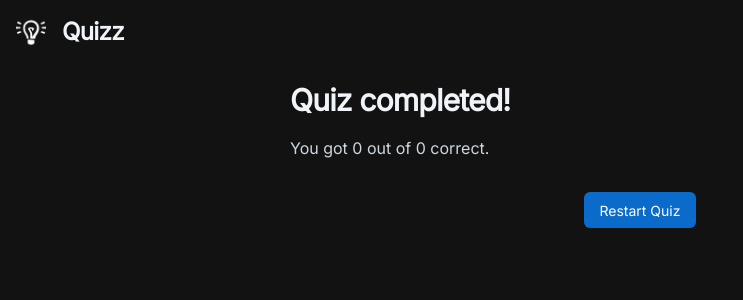
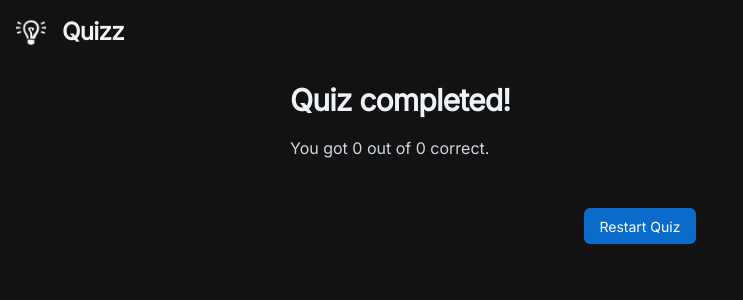
Before and after one commit to kglab99/trivia, a React (Vite) app: page /quiz-results in a window 1280 px wide. Shown: the top 300 px of the page, without its empty margins (0-743 px from the left). Built offline with nearby package versions, Linux system fonts and the light colour scheme.

Commit message:
added animation with framer

```diff
--- /dev/null
+++ b/src/MotionWrapper.jsx
@@ -0,0 +1,17 @@
+// MotionWrapper.js
+import { motion } from "framer-motion";
+
+// Define your custom motion div component with default animations
+const MotionWrapper = ({ children, initial = { opacity: 0, x: -20 }, animate = { opacity: 1, x: 0 }, exit = { opacity: 0, x: 20 }, transition = { duration: 0.1, ease: "easeInOut" }, ...props }) => (
+  <motion.div
+    initial={initial}
+    animate={animate}
+    exit={exit}
+    transition={transition}
+    {...props} // Spread other props to support additional customizations
+  >
+    {children}
+  </motion.div>
+);
+
+export default MotionWrapper;
--- a/src/components/quiz/Categories.jsx
+++ b/src/components/quiz/Categories.jsx
@@ -1,16 +1,21 @@
-import { useState, useEffect } from "react";
+import { useState, useEffect, useContext } from "react";
 import { useNavigate } from "react-router-dom";
 import { Typography } from "@mui/joy";
-import Box from "@mui/joy/Box"; // Use Box from @mui/joy
+import Box from "@mui/joy/Box";
 import List from "@mui/joy/List";
 import ListItem from "@mui/joy/ListItem";
 import ListItemButton from "@mui/joy/ListItemButton";
 import ListItemContent from "@mui/joy/ListItemContent";
 import { KeyboardArrowRight } from "@mui/icons-material";
 import Divider from "@mui/joy/Divider";
-import { useContext } from "react";
+import Button from "@mui/joy/Button";
+import { motion } from "framer-motion";
 import { QuizContext } from "../../App";
-import Button from "@mui/joy/Button";
+import MotionWrapper from "../../MotionWrapper"; // Import the custom MotionWrapper
+
+// Create motion-enabled components
+const MotionButton = motion(Button);
+const MotionListItemButton = motion(ListItemButton);
 
 export default function Categories() {
   const navigate = useNavigate();
@@ -70,6 +75,7 @@ export default function Categories() {
   };
 
   return (
+    <MotionWrapper>
       <Box
         component="div"
         sx={{
@@ -80,10 +86,13 @@ export default function Categories() {
         }}
       >
         {quizInProgress && (
-        <Button
+          <MotionButton
             onClick={handleResumeQuiz}
             size="md"
             variant="outlined"
+            whileHover={{ scale: 1.1, backgroundColor: "#e0e0e0" }}
+            whileTap={{ scale: 0.95 }}
+            transition={{ duration: 0.2, ease: "easeInOut" }}
             sx={{
               mt: 0,
               mb: 2,
@@ -91,7 +100,7 @@ export default function Categories() {
             }}
           >
             Go back to quiz
-        </Button>
+          </MotionButton>
         )}
 
         <Box sx={{ width: "70%", textAlign: "left" }}>
@@ -116,17 +125,21 @@ export default function Categories() {
           >
             {categories.map((category) => (
               <div key={category.id}>
-              <ListItem>
-                <ListItemButton onClick={() => handleCategorySelect(category)}>
+                <MotionListItemButton
+                  onClick={() => handleCategorySelect(category)}
+                  whileHover={{ scale: 1.05 }}
+                  whileTap={{ scale: 0.95 }}
+                  transition={{ duration: 0.2, ease: "easeInOut" }}
+                >
                   <ListItemContent>{category.name}</ListItemContent>
                   <KeyboardArrowRight />
-                </ListItemButton>
-              </ListItem>
+                </MotionListItemButton>
                 <Divider orientation="horizontal" />
               </div>
             ))}
           </List>
         </Box>
       </Box>
+    </MotionWrapper>
   );
 }
--- a/src/components/quiz/NumQuestionsChoice.jsx
+++ b/src/components/quiz/NumQuestionsChoice.jsx
@@ -6,6 +6,8 @@ import Button from "@mui/joy/Button";
 import { useNavigate } from "react-router-dom";
 import { QuizContext } from "../../App";
 import Loading from "../Loading";
+import { motion, AnimatePresence } from "framer-motion";
+import MotionWrapper from "../../MotionWrapper"; // Import the custom MotionWrapper
 
 export default function NumQuestionsChoice() {
   const {
@@ -52,7 +54,7 @@ export default function NumQuestionsChoice() {
     }
   }, [questionsReady, loading, navigate]);
 
-  const handleChange = (value) => {
+  const handleChange = (event, value) => {
     setQuestionsCount(value);
   };
 
@@ -65,17 +67,17 @@ export default function NumQuestionsChoice() {
     if (readyToFetch) {
       setConfirmed(true);
     }
-  }),
-    [readyToFetch];
-
-
+  }, [readyToFetch]);
 
   if (loading) {
     return <Loading />;
   }
 
-  if (!loading) {
   return (
+    <AnimatePresence>
+      {!loading && (
+    <MotionWrapper>
+
           <Box
             component="div"
             sx={{
@@ -112,8 +114,7 @@ export default function NumQuestionsChoice() {
                 "& .MuiSlider-thumb": {
                   backgroundColor: "primary", // Same color as border
                 },
-              "& .MuiSlider-thumb:hover, & .MuiSlider-thumb.Mui-focusVisible, & .MuiSlider-thumb.Mui-active":
-                {},
+                "& .MuiSlider-thumb:hover, & .MuiSlider-thumb.Mui-focusVisible, & .MuiSlider-thumb.Mui-active": {},
               }}
             />
             <Typography
@@ -138,6 +139,8 @@ export default function NumQuestionsChoice() {
               Confirm
             </Button>
           </Box>
+              </MotionWrapper>
+      )}
+    </AnimatePresence>
   );
 }
-}
--- a/src/components/quiz/QuizQuestion.jsx
+++ b/src/components/quiz/QuizQuestion.jsx
@@ -4,6 +4,9 @@ import Card from "@mui/joy/Card";
 import CardContent from "@mui/joy/CardContent";
 import Typography from "@mui/joy/Typography";
 import { motion, AnimatePresence } from "framer-motion";
+
+// Create a motion-enabled Button component
+const MotionButton = motion(Button);
 
 export default function QuizQuestion({
   question,
@@ -36,13 +39,10 @@ export default function QuizQuestion({
       >
         <motion.div
           key={index} // Trigger animation when index changes
-          initial={{ opacity: 0, scale: 0.97 }} // Slightly smaller and transparent
-          animate={{ opacity: 1, scale: 1 }} // Scale to full size and fully opaque
-          exit={{ opacity: 0, scale: 0.97 }} // Scale down and fade out
-          transition={{
-            duration: 0.4,
-            ease: "easeInOut" // Simple easing function for smooth transitions
-          }} // Smooth transition
+          initial={{ opacity: 0, x: -20 }}
+          animate={{ opacity: 1, x: 0 }}
+          exit={{ opacity: 0, x: 20 }}
+          transition={{ duration: 0.1, ease: "easeInOut" }} // Faster transition
           style={{
             position: "absolute",
             display: "flex",
@@ -83,40 +83,49 @@ export default function QuizQuestion({
             <CardContent orientation="vertical">
               {isTrueFalse ? (
                 <>
-                  <Button
+                  <MotionButton
                     key="true"
                     onClick={() => handleAnswer("True")}
+                    whileHover={{ scale: 1.1, backgroundColor: "#e0e0e0" }}
+                    whileTap={{ scale: 0.95 }}
+                    transition={{ duration: 0.1, ease: "easeInOut" }} // Faster transition
                     sx={{
                       mt: 1,
                       mb: 1,
                     }}
                   >
                     True
-                  </Button>
-                  <Button
+                  </MotionButton>
+                  <MotionButton
                     key="false"
                     onClick={() => handleAnswer("False")}
+                    whileHover={{ scale: 1.1, backgroundColor: "#e0e0e0" }}
+                    whileTap={{ scale: 0.95 }}
+                    transition={{ duration: 0.1, ease: "easeInOut" }} // Faster transition
                     sx={{
                       mt: 0.5,
                       mb: 0.5,
                     }}
                   >
                     False
-                  </Button>
+                  </MotionButton>
                 </>
               ) : (
                 [...question.incorrect_answers, question.correct_answer].map(
                   (answer, idx) => (
-                    <Button
+                    <MotionButton
                       key={idx}
                       onClick={() => handleAnswer(answer)}
+                      whileHover={{ scale: 1.1, backgroundColor: "#e0e0e0" }}
+                      whileTap={{ scale: 0.95 }}
+                      transition={{ duration: 0.1, ease: "easeInOut" }} // Faster transition
                       sx={{
                         mt: 0.5,
                         mb: 0.5,
                       }}
                     >
                       {answer}
-                    </Button>
+                    </MotionButton>
                   )
                 )
               )}
--- a/src/components/quiz/QuizResults.jsx
+++ b/src/components/quiz/QuizResults.jsx
@@ -1,4 +1,5 @@
-import { Box } from "@mui/joy";
+import { useContext, useEffect, useState } from "react";
+import Box from "@mui/joy/Box";
 import Typography from "@mui/joy/Typography";
 import Card from "@mui/joy/Card";
 import CardContent from "@mui/joy/CardContent";
@@ -6,9 +7,13 @@ import CheckCircleOutlineIcon from "@mui/icons-material/CheckCircleOutline";
 import HighlightOffIcon from "@mui/icons-material/HighlightOff";
 import Button from "@mui/joy/Button";
 import Divider from "@mui/joy/Divider";
-import { useContext, useEffect, useState } from "react";
+import { useNavigate } from "react-router-dom";
 import { QuizContext } from "../../App";
-import { useNavigate } from "react-router-dom";
+import MotionWrapper from "../../MotionWrapper"; // Import the custom MotionWrapper
+import { motion, AnimatePresence } from "framer-motion";
+
+// Create a motion-enabled Button component
+const MotionButton = motion(Button);
 
 export default function QuizResults() {
   const { resetQuiz, questions, userAnswers } = useContext(QuizContext);
@@ -51,6 +56,7 @@ export default function QuizResults() {
   };
 
   return (
+    <MotionWrapper>
       <Box
         component="div"
         gap={4}
@@ -86,7 +92,7 @@ export default function QuizResults() {
         {correctAnswers.map((userAnswer, index) => (
           <Card
             sx={{ maxWidth: 640, width: "90%", "--Card-padding": "16px" }}
-          key={index}
+            key={`correct-${index}`}
           >
             <Box
               component="div"
@@ -115,7 +121,7 @@ export default function QuizResults() {
         {incorrectAnswers.map((userAnswer, index) => (
           <Card
             sx={{ maxWidth: 640, width: "90%", "--Card-padding": "16px" }}
-          key={index}
+            key={`incorrect-${index}`}
           >
             <Box
               component="div"
@@ -155,9 +161,20 @@ export default function QuizResults() {
           </Card>
         ))}
 
-      <Button variant="solid" color="primary" onClick={handleRestart}>
+        <MotionButton
+          variant="solid"
+          color="primary"
+          onClick={handleRestart}
+          whileHover={{ scale: 1.1, backgroundColor: "#d6d6d6" }}
+          whileTap={{ scale: 0.95 }}
+          transition={{ duration: 0.1, ease: "easeInOut" }}
+          sx={{
+            mt: 2,
+          }}
+        >
           Restart Quiz
-      </Button>
+        </MotionButton>
       </Box>
+    </MotionWrapper>
   );
 }
```
Also changed, not shown: 3 other files (tests, documents, lock files or other folders). Lines whose indentation alone changed are shown as unchanged.
